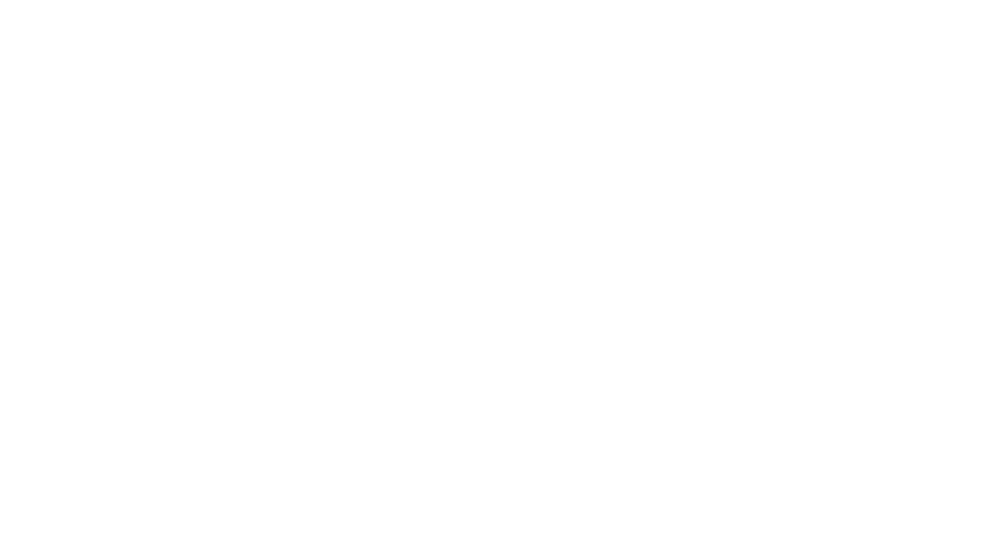
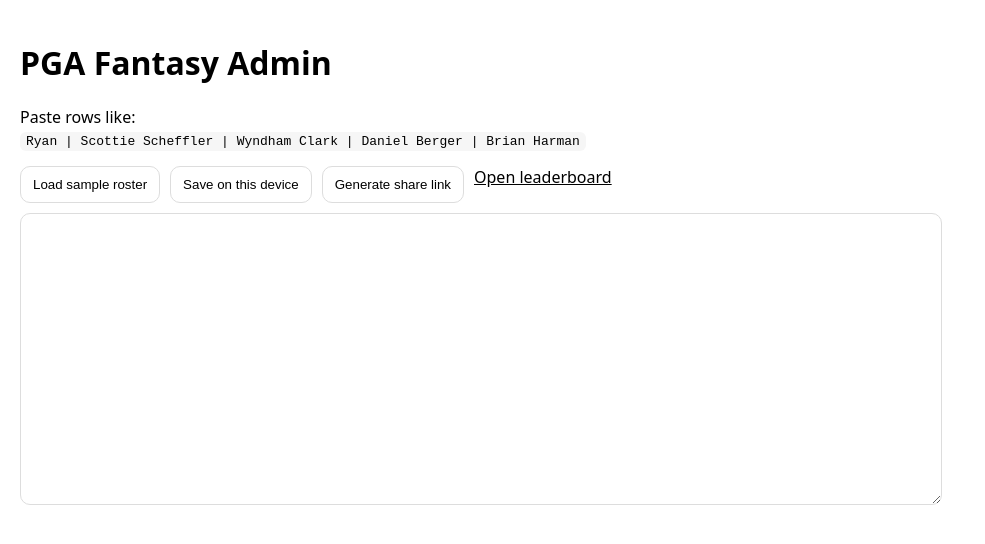
Before and after one commit to Darksidedad/pga-fantasy-live, a Next.js app: page / in a window 1280 px wide. Before the commit this address had no page. Shown: the top 544 px of the page, without its empty margins (0-985 px from the left). Built offline with nearby package versions, Linux system fonts and the light colour scheme.

Commit message:
Add files via upload

```diff
--- a/app/page.tsx
+++ b/app/page.tsx
@@ -1,5 +1,92 @@
-import { redirect } from "next/navigation";
+"use client";
 
-export default function Home() {
-  redirect("/leaderboard");
+import { useEffect, useMemo, useState } from "react";
+import { encodeRosterToHash } from "@/lib/shareLink";
+
+const STORAGE_KEY = "pga_fantasy_roster_grid";
+
+export default function AdminPage() {
+  const [grid, setGrid] = useState("");
+  const [shareUrl, setShareUrl] = useState<string>("");
+  const hash = useMemo(() => encodeRosterToHash(grid), [grid]);
+
+  useEffect(() => {
+    const saved = localStorage.getItem(STORAGE_KEY);
+    if (saved) setGrid(saved);
+  }, []);
+
+  function saveLocal() {
+    localStorage.setItem(STORAGE_KEY, grid);
+    alert("Saved on this device!");
+  }
+
+  async function makeShareLink() {
+    const url = `${window.location.origin}/leaderboard${hash}`;
+    setShareUrl(url);
+
+    try {
+      await navigator.clipboard.writeText(url);
+      alert("Share link copied!");
+    } catch {
+      // ignore clipboard errors
+    }
+  }
+
+  function loadSample() {
+    // This is your current roster from the photo.
+    const sample = `Ryan | Scottie Scheffler | Wyndham Clark | Daniel Berger | Brian Harman
+Morris | Ben Griffin | Corey Conners | Kurt Kitayama | Max McGreevy
+Russ | Xander Schauffele | Jake Knapp | Michael Thorbjornsen | Keith Mitchell
+Seth | Brooks Koepka | Rickie Fowler | Matt McCarty | Samuel Stevens
+Sam | Cam Young | Matt Fitzpatrick | Nick Taylor | Min Woo Lee
+Kyle | Hideki Matsuyama | Si Woo Kim | Rasmus Højgaard | Pierceson Coody
+Justin | Viktor Hovland | Jordan Spieth | Christiaan Bezuidenhout | Andrew Novak
+Aaron | Collin Morikawa | Akshay Bhatia | Tom Kim | S.H. Kim
+Eric | Maverick McNealy | Harris English | Harry Hall | Takumi Kanaya
+Matt | J.J. Spaun | Sam Burns | J.T. Poston | Mac Meissner
+Chris | Tony Finau | Sahith Theegala | Jacob Bridgeman | Ryo Hisatsune
+Mike | Sepp Straka | Chris Gotterup | Matthieu Pavon | Chris Kirk`;
+    setGrid(sample);
+  }
+
+  return (
+    <main style={{ padding: 20, maxWidth: 900 }}>
+      <h1>PGA Fantasy Admin</h1>
+
+      <p>
+        Paste rows like:
+        <br />
+        <code>Ryan | Scottie Scheffler | Wyndham Clark | Daniel Berger | Brian Harman</code>
+      </p>
+
+      <div style={{ marginBottom: 10, display: "flex", gap: 10, flexWrap: "wrap" }}>
+        <button onClick={loadSample}>Load sample roster</button>
+        <button onClick={saveLocal}>Save on this device</button>
+        <button onClick={makeShareLink}>Generate share link</button>
+        <a href={`/leaderboard${hash}`}>Open leaderboard</a>
+      </div>
+
+      <textarea
+        value={grid}
+        onChange={(e) => setGrid(e.target.value)}
+        rows={18}
+        style={{ width: "100%", fontFamily: "ui-monospace, SFMono-Regular, Menlo, Monaco, Consolas, 'Liberation Mono', 'Courier New', monospace" }}
+      />
+
+      {shareUrl && (
+        <div style={{ marginTop: 14 }}>
+          <div style={{ fontSize: 12, opacity: 0.8 }}>Share this link (works on your phone):</div>
+          <input
+            value={shareUrl}
+            readOnly
+            style={{ width: "100%", fontFamily: "ui-monospace, SFMono-Regular, Menlo, Monaco, Consolas, 'Liberation Mono', 'Courier New', monospace" }}
+            onFocus={(e) => e.currentTarget.select()}
+          />
+          <div style={{ marginTop: 6, fontSize: 12, opacity: 0.75 }}>
+            Tip: open this link in Safari → Share → <b>Add to Home Screen</b>.
+          </div>
+        </div>
+      )}
+    </main>
+  );
 }
```
